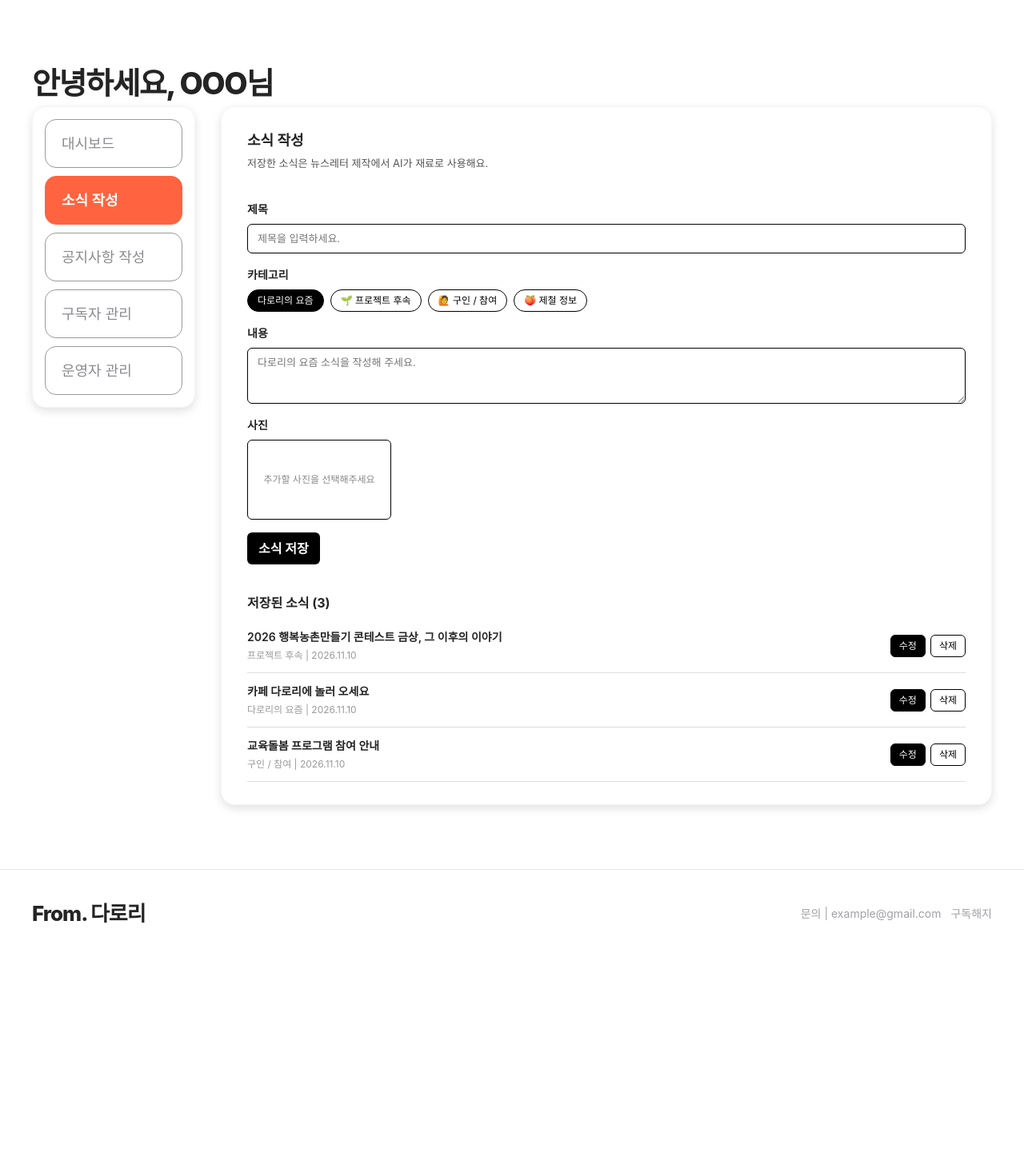
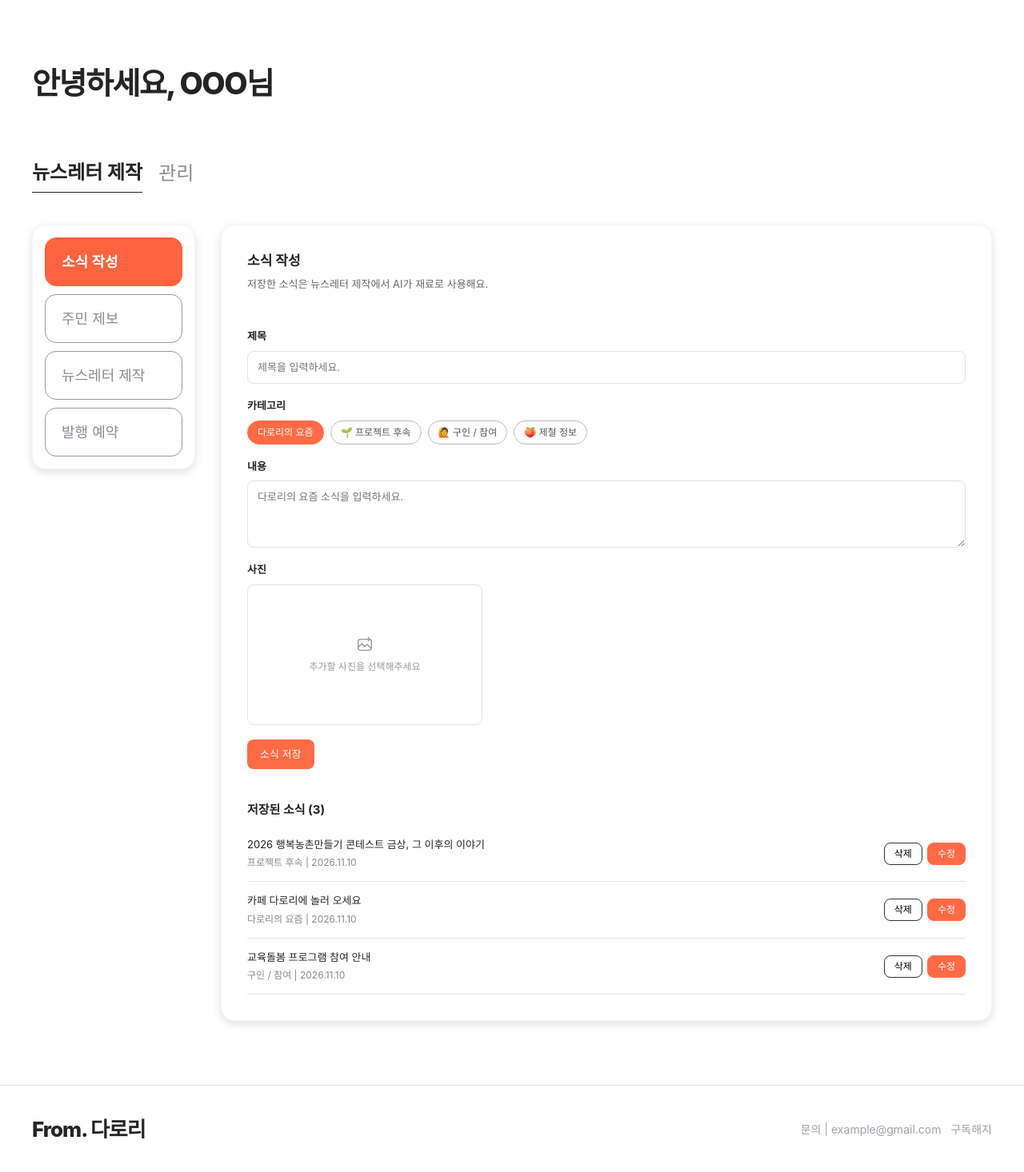
Before and after one commit to 5ranke/from-darori, a Spring Boot app: page /admin/news.html in a window 1280 px wide. Shown: the part 95-1561 px from the top of the page at 80% size. Before the commit the page ends 1249 px from the top, so only its background shows below. Run offline with Spring Boot 4, Linux system fonts and the light colour scheme; some of the project's set-up classes (security, data sources, template engines, error pages and the like) are left out, and stand-ins take their place.

Commit message:
feat: 최종 시안 반영 및 주민 제보 화면 구현

```diff
--- a/src/main/resources/static/admin/news.html
+++ b/src/main/resources/static/admin/news.html
@@ -14,8 +14,15 @@
   <div data-admin-header></div>
   <main class="admin-container admin-main">
     <h1 class="admin-greeting">안녕하세요, <span id="admin-name">OOO</span>님</h1>
+
+    <!-- 탭 -->
+    <nav class="admin-tabs" aria-label="운영자 영역">
+      <a class="admin-tab admin-tab--active" href="news.html" aria-current="page">뉴스레터 제작</a>
+      <a class="admin-tab" href="dashboard.html">관리</a>
+    </nav>
+
     <div class="admin-workspace">
-      <nav class="admin-sidebar admin-card" aria-label="관리 메뉴" data-admin-sidebar></nav>
+      <nav class="admin-sidebar admin-card" aria-label="뉴스레터 메뉴" data-admin-sidebar></nav>
 
       <!-- ===== 여기부터 윤서님이 만드는 부분 ===== -->
       <section class="admin-news admin-card" id="admin-content">
@@ -35,7 +42,7 @@
           </div>
 
           <label class="news-label" for="news-content-input">내용</label>
-          <textarea id="news-content-input" class="news-input news-textarea" placeholder="다로리의 요즘 소식을 작성해 주세요."></textarea>
+          <textarea id="news-content-input" class="news-input news-textarea" placeholder="다로리의 요즘 소식을 입력하세요."></textarea>
 
           <!-- 프로젝트 후속일 때만 보임 -->
           <div id="news-link-field" hidden>
@@ -57,11 +64,19 @@
             <input id="news-buy-input" class="news-input" type="url" placeholder="https://">
           </div>
 
+          <!-- 사진: 고른 사진이 3칸씩 깔리고, 마지막 칸이 추가 버튼 -->
           <p class="news-label">사진</p>
-          <label class="news-photo" for="news-photo-input">
-            <span id="news-photo-text">추가할 사진을 선택해주세요</span>
-            <input id="news-photo-input" type="file" accept="image/*" hidden>
-          </label>
+          <div class="news-photos" id="news-photos">
+            <label class="news-photo-add" for="news-photo-input">
+              <svg width="22" height="22" viewBox="0 0 24 24" fill="none" stroke="currentColor" stroke-width="1.5" aria-hidden="true">
+                <rect x="3" y="5" width="18" height="15" rx="3"/>
+                <path d="M3 16l5-5 4 4 3-3 6 6"/>
+                <path d="M17 2v6M14 5h6"/>
+              </svg>
+              <span>추가할 사진을 선택해주세요</span>
+            </label>
+          </div>
+          <input id="news-photo-input" type="file" accept="image/*" multiple hidden>
 
           <button type="submit" class="news-save">소식 저장</button>
         </form>
--- a/src/main/resources/static/css/admin/admin-news.css
+++ b/src/main/resources/static/css/admin/admin-news.css
@@ -1,50 +1,58 @@
-/* 소식 작성 화면 전용. README 규칙대로 .admin-page 안에서만 적용 */
-.admin-page .admin-news { padding: 28px 32px; }
-.admin-page .news-title { margin: 0; font-size: 18px; font-weight: 700; }
-.admin-page .news-desc { margin: 6px 0 20px; font-size: 13px; color: #555; }
+/* 소식 작성 화면 전용 */
+.admin-page .admin-news {
+  --news-accent: #ff6b45;  /* 주황 (친구 공통 CSS 색과 다르면 이 값만 바꾸기) */
+  --news-line: #e3e3e3;    /* 연한 테두리 */
+  padding: 32px;
+}
+.admin-page .news-title { margin: 0; font-size: 17px; font-weight: 700; }
+.admin-page .news-desc { margin: 6px 0 28px; font-size: 13px; color: #666; }
 
 .admin-page .news-form { display: flex; flex-direction: column; }
-.admin-page .news-label { margin: 16px 0 8px; font-size: 14px; font-weight: 700; }
+.admin-page .news-label { margin: 18px 0 8px; font-size: 13px; font-weight: 700; }
 .admin-page .news-input {
-  width: 100%; box-sizing: border-box; padding: 8px 12px;
-  border: 1px solid #000; border-radius: 6px; font-size: 13px; font-family: inherit;
+  width: 100%; box-sizing: border-box; padding: 10px 12px;
+  border: 1px solid var(--news-line); border-radius: 8px;
+  font-size: 13px; font-family: inherit;
 }
-.admin-page .news-textarea { height: 70px; resize: vertical; }
+.admin-page .news-input:focus { outline: none; border-color: var(--news-accent); }
+.admin-page .news-textarea { height: 84px; resize: vertical; }
 
 /* 카테고리 버튼 */
 .admin-page .news-categories { display: flex; flex-wrap: wrap; gap: 8px; }
 .admin-page .news-chip {
-  padding: 4px 12px; border: 1px solid #000; border-radius: 999px;
-  background: #fff; font-size: 12px; cursor: pointer;
+  padding: 5px 12px; border: 1px solid #bbb; border-radius: 999px;
+  background: #fff; color: #555; font-size: 12px; cursor: pointer;
 }
-.admin-page .news-chip--active { background: #000; color: #fff; }
+.admin-page .news-chip--active { border-color: var(--news-accent); background: var(--news-accent); color: #fff; }
 
-/* 사진 박스 */
-.admin-page .news-photo {
-  display: flex; align-items: center; justify-content: center;
-  width: 180px; height: 100px; padding: 8px; box-sizing: border-box;
-  border: 1px solid #000; border-radius: 6px;
-  font-size: 12px; color: #888; text-align: center; cursor: pointer;
+/* 사진: 3칸 그리드 */
+.admin-page .news-photos { display: grid; grid-template-columns: repeat(3, 1fr); gap: 8px; }
+.admin-page .news-photo-add {
+  display: flex; flex-direction: column; align-items: center; justify-content: center; gap: 8px;
+  aspect-ratio: 5 / 3; padding: 8px; box-sizing: border-box;
+  border: 1px solid var(--news-line); border-radius: 8px;
+  color: #999; font-size: 12px; text-align: center; cursor: pointer;
 }
+.admin-page .news-photo-item { width: 100%; aspect-ratio: 5 / 3; object-fit: cover; border-radius: 8px; }
 
 .admin-page .news-save {
-  align-self: flex-start; margin-top: 16px; padding: 8px 14px;
-  border: none; border-radius: 6px; background: #000; color: #fff;
-  font-weight: 700; cursor: pointer;
+  align-self: flex-start; margin-top: 18px; padding: 9px 16px;
+  border: none; border-radius: 8px; background: var(--news-accent); color: #fff;
+  font-size: 13px; cursor: pointer;
 }
 
 /* 저장된 소식 목록 */
-.admin-page .news-list-title { margin: 36px 0 8px; font-size: 16px; }
+.admin-page .news-list-title { margin: 40px 0 8px; font-size: 15px; font-weight: 700; }
 .admin-page .news-list { margin: 0; padding: 0; list-style: none; }
 .admin-page .news-item {
-  display: flex; justify-content: space-between; align-items: center;
-  padding: 12px 0; border-bottom: 1px solid #ddd;
+  display: flex; justify-content: space-between; align-items: center; gap: 16px;
+  padding: 14px 0; border-bottom: 1px solid var(--news-line);
 }
-.admin-page .news-item-title { margin: 0 0 4px; font-size: 14px; font-weight: 600; }
-.admin-page .news-item-meta { margin: 0; font-size: 12px; color: #999; }
-.admin-page .news-item-actions { display: flex; gap: 6px; }
+.admin-page .news-item-title { margin: 0 0 4px; font-size: 13px; }
+.admin-page .news-item-meta { margin: 0; font-size: 12px; color: #888; }
+.admin-page .news-item-actions { display: flex; gap: 6px; flex-shrink: 0; }
 .admin-page .news-small-btn {
-  padding: 4px 10px; border: 1px solid #000; border-radius: 6px;
+  padding: 4px 12px; border: 1px solid #333; border-radius: 8px;
   background: #fff; font-size: 12px; cursor: pointer;
 }
-.admin-page .news-small-btn--dark { background: #000; color: #fff; }
+.admin-page .news-small-btn--accent { border-color: var(--news-accent); background: var(--news-accent); color: #fff; }
--- a/src/main/resources/static/js/admin/admin-common.js
+++ b/src/main/resources/static/js/admin/admin-common.js
@@ -8,22 +8,30 @@ window.DaroriAdmin = (() => {
     subscribers: null,
     operators: null,
     news: 'news.html',
-    reports: null,
+    reports: 'reports.html',
+    schedule: null,
     letters: null,
     unsubscribe: null
   };
   const labels = {
     visitor: '방문자 페이지', newsletter: '뉴스레터 제작', notices: '공지사항 작성',
-    subscribers: '구독자 관리', operators: '운영자 관리', news: '소식 관리',
-    reports: '주민 제보', letters: '편지 발행', unsubscribe: '구독 해지'
+    subscribers: '구독자 관리', operators: '운영자 관리', news: '소식 작성',
+    reports: '주민 제보', schedule: '발행 예약', letters: '편지 발행', unsubscribe: '구독 해지'
   };
   const header = document.querySelector('[data-admin-header]');
   if (header) header.innerHTML = `<header class="admin-header"><div class="admin-container admin-header-inner"><a class="admin-logo" href="dashboard.html">From. 다로리</a><button type="button" class="admin-button admin-button--dark" data-admin-route="visitor">방문자 페이지로</button></div></header>`;
   const sidebar = document.querySelector('[data-admin-sidebar]');
   if (sidebar) {
-    const items = [['dashboard', '대시보드'], ['news', '소식 작성'], ['notices', '공지사항 작성'], ['subscribers', '구독자 관리'], ['operators', '운영자 관리']];
+    // 탭별 메뉴 묶음
+    const menuGroups = {
+      manage: [['dashboard', '대시보드'], ['notices', '공지사항 작성'], ['subscribers', '구독자 관리'], ['operators', '운영자 관리']],
+      newsletter: [['news', '소식 작성'], ['reports', '주민 제보'], ['newsletter', '뉴스레터 제작'], ['schedule', '발행 예약']]
+    };
+    const page = document.body.dataset.adminPage;
+    const isNewsletterTab = menuGroups.newsletter.some(([key]) => key === page);
+    const items = isNewsletterTab ? menuGroups.newsletter : menuGroups.manage;
     items.forEach(([key, label]) => {
-      const active = document.body.dataset.adminPage === key;
+      const active = page === key;
       const item = document.createElement(active ? 'a' : 'button');
       item.className = `admin-menu${active ? ' admin-menu--active' : ''}`;
       item.textContent = label;
--- a/src/main/resources/static/js/admin/admin-news.js
+++ b/src/main/resources/static/js/admin/admin-news.js
@@ -1,10 +1,11 @@
 (() => {
   const newsList = [...window.NEWS_SAMPLE]; // 화면에 보여줄 소식들
   let selectedCategory = '다로리의 요즘';    // 지금 선택된 카테고리
+  const photos = [];                          // 고른 사진 파일들
 
   // 카테고리별 내용 안내 문구
   const placeholders = {
-    '다로리의 요즘': '다로리의 요즘 소식을 작성해 주세요.',
+    '다로리의 요즘': '다로리의 요즘 소식을 입력하세요.',
     '프로젝트 후속': '어떤 프로젝트였는지, 참여 이후 어떤 변화가 있었는지 적어 주세요.',
     '구인 / 참여': '모집 대상, 역할, 활동 일정, 신청 방법을 적어 주세요.',
     '제철 정보': '무엇이 제철인지, 판매 시기와 구매 방법을 적어 주세요.'
@@ -21,9 +22,10 @@
   const titleInput = document.getElementById('news-title-input');
   const contentInput = document.getElementById('news-content-input');
   const photoInput = document.getElementById('news-photo-input');
-  const photoText = document.getElementById('news-photo-text');
+  const photoGrid = document.getElementById('news-photos');
+  const addTile = photoGrid.querySelector('.news-photo-add');
 
-  // ① 저장된 소식 목록을 화면에 그리기
+  // ① 저장된 소식 목록 그리기
   function render() {
     listEl.innerHTML = '';
     newsList.forEach(news => {
@@ -36,8 +38,8 @@
           <p class="news-item-meta"></p>
         </div>
         <div class="news-item-actions">
-          <button type="button" class="news-small-btn news-small-btn--dark" data-action="edit">수정</button>
           <button type="button" class="news-small-btn" data-action="delete">삭제</button>
+          <button type="button" class="news-small-btn news-small-btn--accent" data-action="edit">수정</button>
         </div>`;
       li.querySelector('.news-item-title').textContent = news.title;
       li.querySelector('.news-item-meta').textContent = `${news.category} | ${news.date}`;
@@ -46,7 +48,22 @@
     countEl.textContent = newsList.length;
   }
 
-  // ② 카테고리 버튼 누르면 그것만 검정으로 + 입력칸 바꾸기
+  // ② 사진 미리보기 그리기 (추가 칸은 항상 맨 뒤)
+  function renderPhotos() {
+    photoGrid.querySelectorAll('.news-photo-item').forEach(img => {
+      URL.revokeObjectURL(img.src);
+      img.remove();
+    });
+    photos.forEach(file => {
+      const img = document.createElement('img');
+      img.className = 'news-photo-item';
+      img.src = URL.createObjectURL(file);
+      img.alt = file.name;
+      photoGrid.insertBefore(img, addTile);
+    });
+  }
+
+  // ③ 카테고리 버튼 누르면 그것만 주황으로 + 입력칸 바꾸기
   document.getElementById('news-categories').addEventListener('click', e => {
     const chip = e.target.closest('.news-chip');
     if (!chip) return;
@@ -59,13 +76,14 @@
     buyField.hidden = selectedCategory !== '제철 정보';
   });
 
-  // ③ 사진 고르면 파일 이름 보여주기
+  // ④ 사진 고르면 미리보기에 추가 (여러 장 가능)
   photoInput.addEventListener('change', () => {
-    const file = photoInput.files[0];
-    photoText.textContent = file ? file.name : '추가할 사진을 선택해주세요';
+    photos.push(...photoInput.files);
+    photoInput.value = ''; // 같은 사진을 다시 고를 수 있게 비우기
+    renderPhotos();
   });
 
-  // ④ 소식 저장 → 목록 맨 위에 추가
+  // ⑤ 소식 저장 → 목록 맨 위에 추가
   form.addEventListener('submit', e => {
     e.preventDefault(); // 페이지 새로고침 막기
     const title = titleInput.value.trim();
@@ -78,11 +96,12 @@
     const date = `${d.getFullYear()}.${String(d.getMonth() + 1).padStart(2, '0')}.${String(d.getDate()).padStart(2, '0')}`;
     newsList.unshift({ id: Date.now(), title, category: selectedCategory, date });
     form.reset();
-    photoText.textContent = '추가할 사진을 선택해주세요';
+    photos.length = 0;
+    renderPhotos();
     render();
   });
 
-  // ⑤ 수정·삭제 버튼
+  // ⑥ 삭제·수정 버튼
   listEl.addEventListener('click', e => {
     const btn = e.target.closest('[data-action]');
     if (!btn) return;
@@ -102,5 +121,11 @@
     }
   });
 
+  // ⑦ 주민 제보에서 넘어왔으면 내용 자동으로 채우기
+  const params = new URLSearchParams(window.location.search);
+  if (params.get('content')) {
+    contentInput.value = params.get('content');
+  }
+
   render();
 })();
```
Also changed, not shown: src/main/resources/static/admin/reports.html (added, +55 -0 lines), src/main/resources/static/css/admin/admin-reports.css (added, +32 -0 lines), src/main/resources/static/js/admin/admin-reports-data.js (added, +9 -0 lines), src/main/resources/static/js/admin/admin-reports.js (added, +77 -0 lines).
